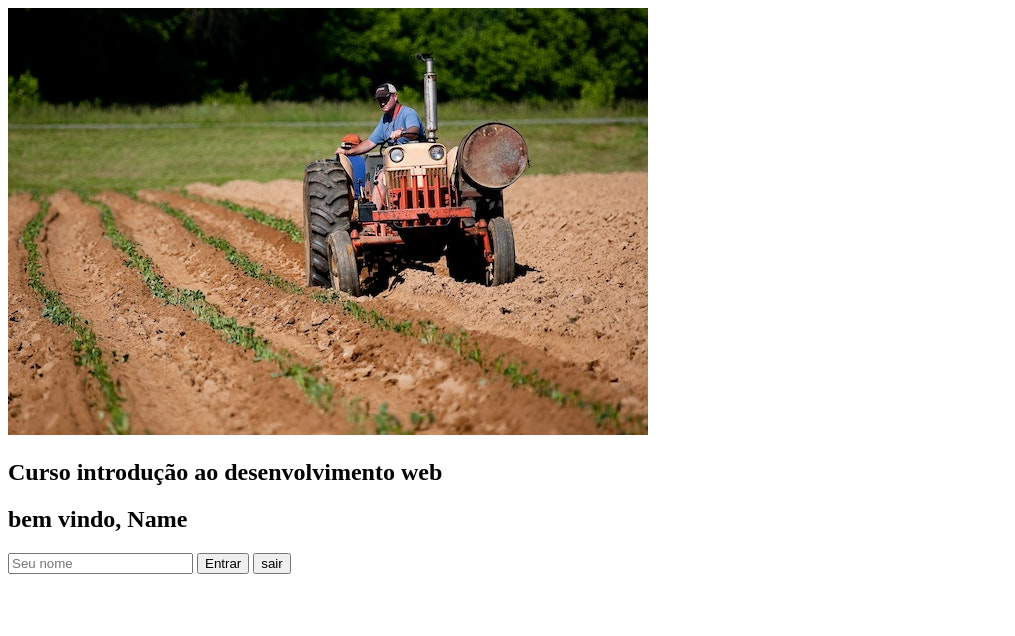
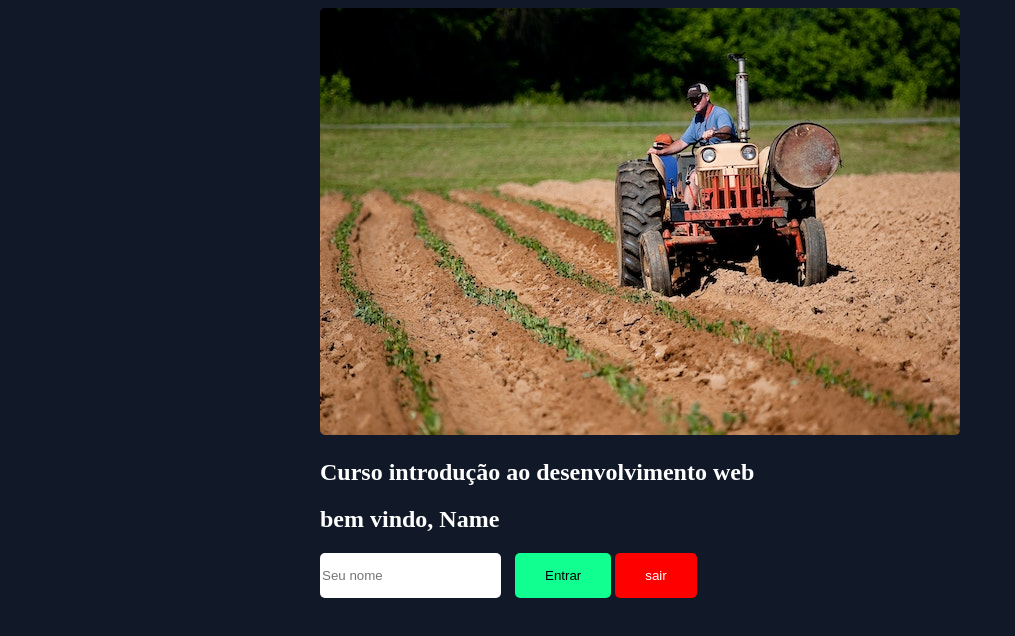
Before and after one commit to OutroTassio/i-d-w-descomplica, a plain HTML site: page index.html in a window 1280 px wide. Shown: the whole page, without its empty margins (0-1015 px from the left). Drawn offline with Linux system fonts and the light colour scheme.

Commit message:
Adicionando o css

```diff
--- a/index.html
+++ b/index.html
@@ -5,6 +5,7 @@
     <meta http-equiv="X-UA-Compatible" content="IE=edge">
     <meta name="viewport" content="width=device-width, initial-scale=1.0">
     <title>Document</title>
+    <link rel="stylesheet" href="style.css">
 </head>
 <body>
     <section id="start">
@@ -15,7 +16,7 @@
         </div>
         <input placeholder="Seu nome" name="name" id="name" />
         <button class="primary">Entrar</button>
-        <button class="secondadry">sair</button>
+        <button class="secondary">sair</button>
     </section>
 </body>
 </html>
--- /dev/null
+++ b/style.css
@@ -0,0 +1,43 @@
+body {
+    background-color: #111827;
+    color: #fff;
+    height: 100%;
+}
+
+section {
+    position:absolute;
+    left: 50%;
+    transform: translate(-50%);
+}
+
+img {
+    border-radius: 5px;
+}
+
+.content {
+    margin: 30, 0;
+}
+
+button {
+    padding: 15px 30px;
+    border-radius: 5px;
+    border:none;
+    cursor: pointer;
+}
+
+.primary {
+    background-color: #10ff90;
+}
+
+
+.secondary {
+    background-color: red;
+    color: #fff;
+}
+input {
+    padding: 15px 2px;
+    margin-right: 10px;
+    border: none;
+    border-radius: 5px;
+    outline: none;
+}
```
